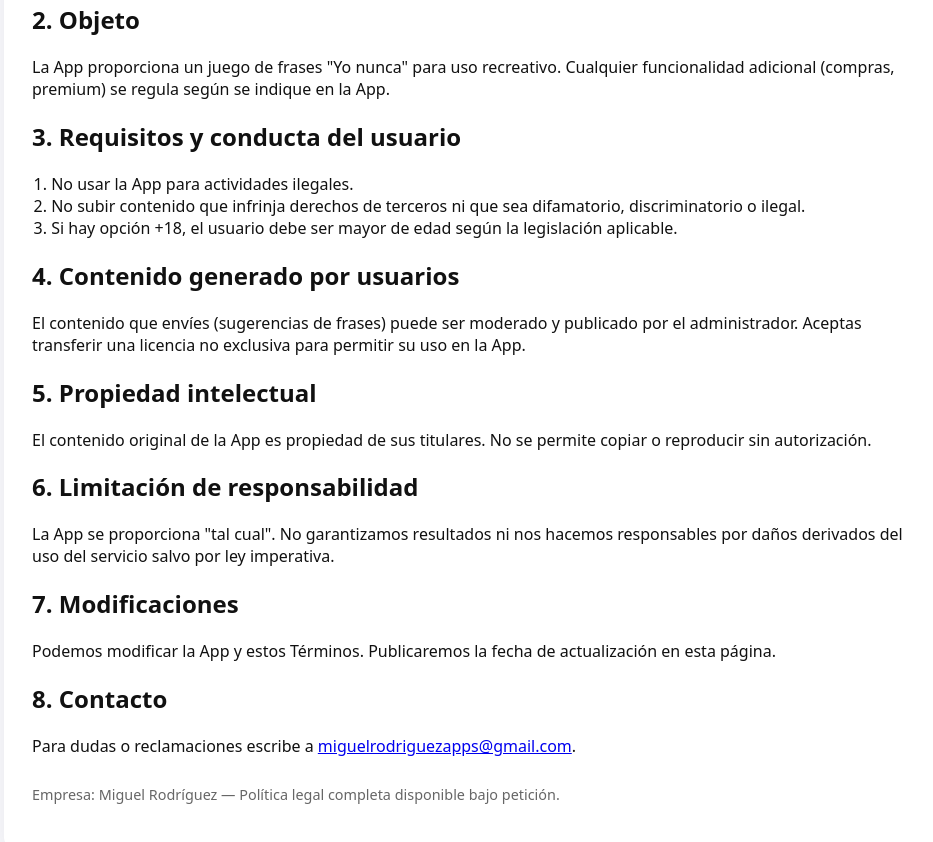
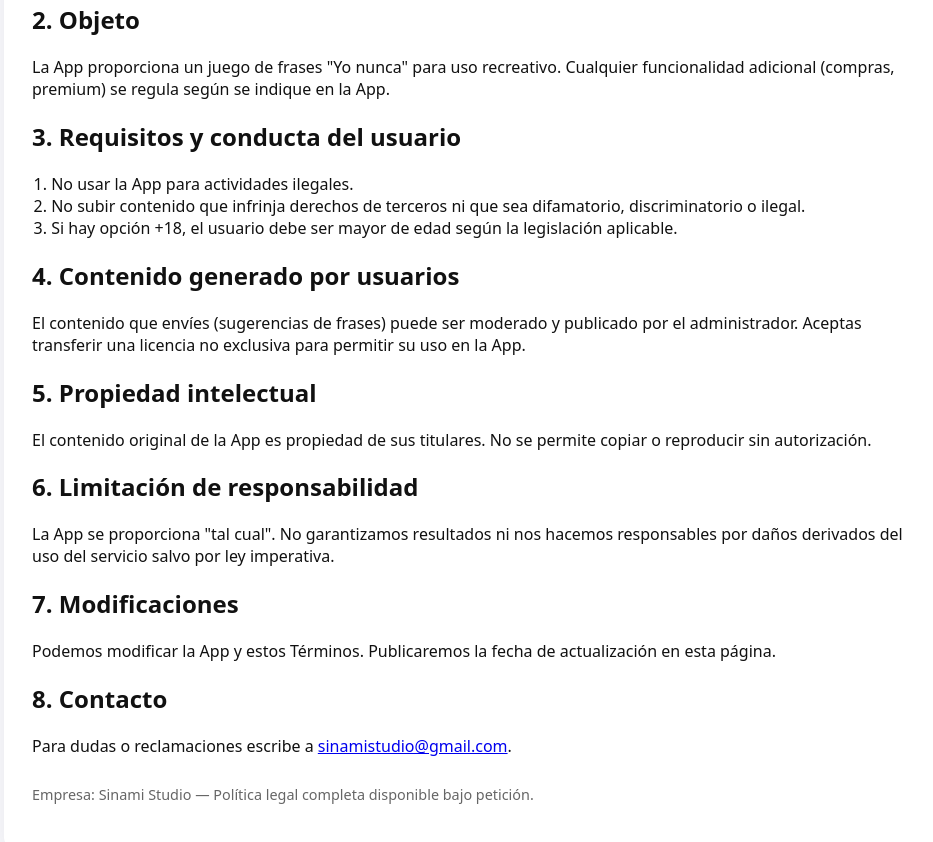
Before and after one commit to miguelrs01/yo-nunca-app-web, a plain HTML site: page terms.html in a window 1280 px wide. Shown: the part 274-1116 px from the top of the page, without its empty margins (158-1091 px from the left). Drawn offline with Linux system fonts and the light colour scheme.

Commit message:
Update terms.html

```diff
--- a/terms.html
+++ b/terms.html
@@ -59,11 +59,11 @@
 
     <section>
       <h2>8. Contacto</h2>
-      <p>Para dudas o reclamaciones escribe a <a href="mailto:miguelrodriguezapps@gmail.com">miguelrodriguezapps@gmail.com</a>.</p>
+      <p>Para dudas o reclamaciones escribe a <a href="mailto:sinamistudio@gmail.com">sinamistudio@gmail.com</a>.</p>
     </section>
 
     <footer>
-      <p>Empresa: Miguel Rodríguez — Política legal completa disponible bajo petición.</p>
+      <p>Empresa: Sinami Studio — Política legal completa disponible bajo petición.</p>
     </footer>
   </main>
 </body>
```
